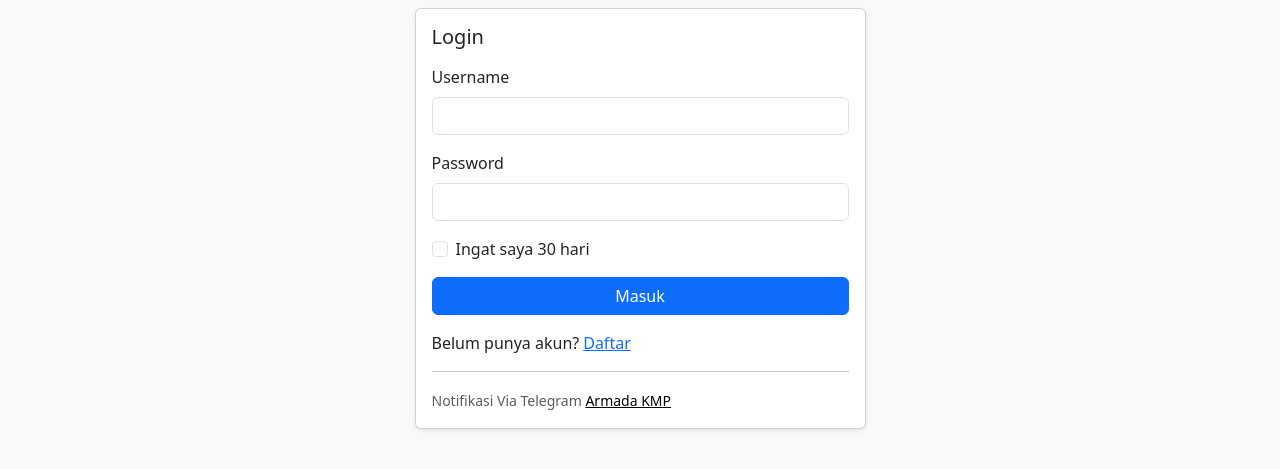
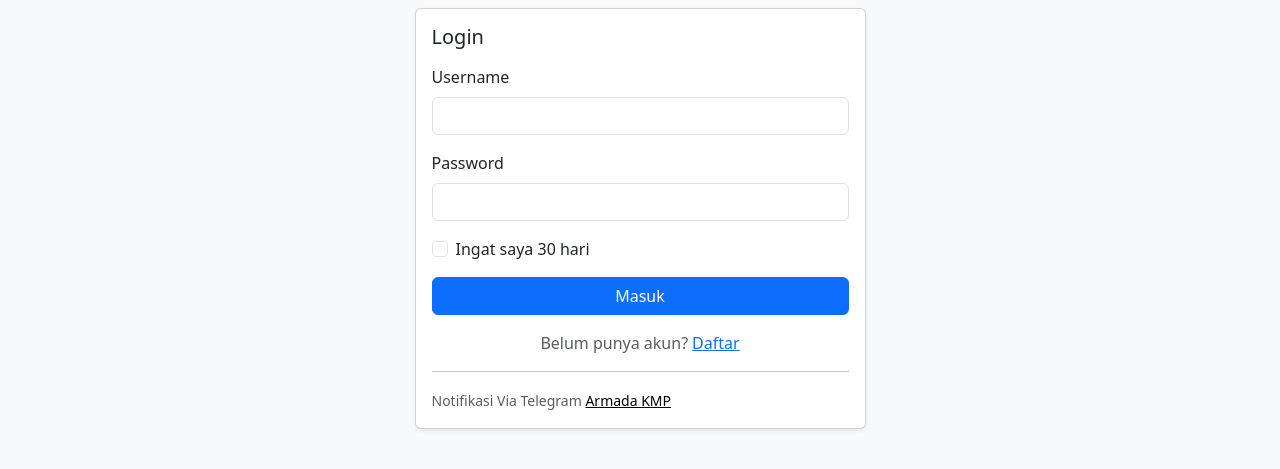
Before and after one commit to sntzpc/roda, a plain HTML site: page index.html in a window 1280 px wide. Shown: the part 65-534 px from the top of the page. Drawn offline with nearby package versions, Linux system fonts and the light colour scheme.

Commit message:
centerText2

```diff
--- a/index.html
+++ b/index.html
@@ -95,7 +95,7 @@
               <div class="d-grid">
                 <button id="btnLogin" class="btn btn-primary">Masuk</button>
               </div>
-              <div class="mt-3"><span class="text-center">Belum punya akun?</span><a href="#" data-route="register" class="ms-1">Daftar</a></div>
+              <div class="text-center mt-3"><span class="text-muted">Belum punya akun?</span><a href="#" data-route="register" class="ms-1">Daftar</a></div>
               <hr />
               <small class="text-muted">Notifikasi Via Telegram <a style="text-decoration: underline; color:#020202;" href="http://t.me/roda_kmpBot">Armada KMP</a></small>
             </div>
```
